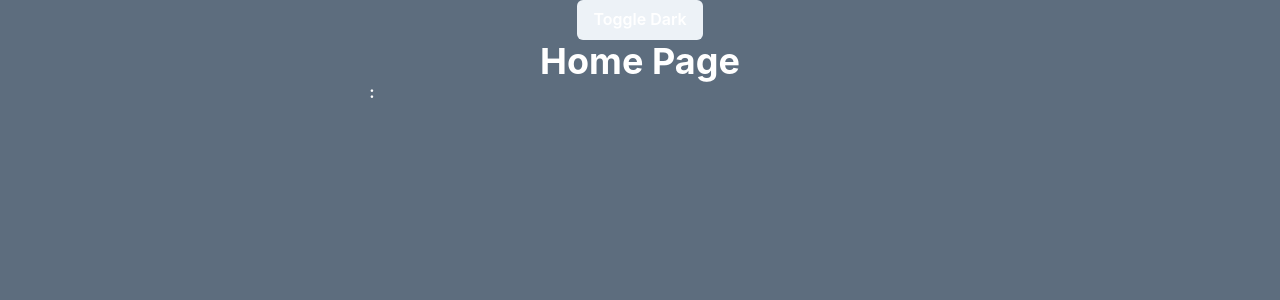
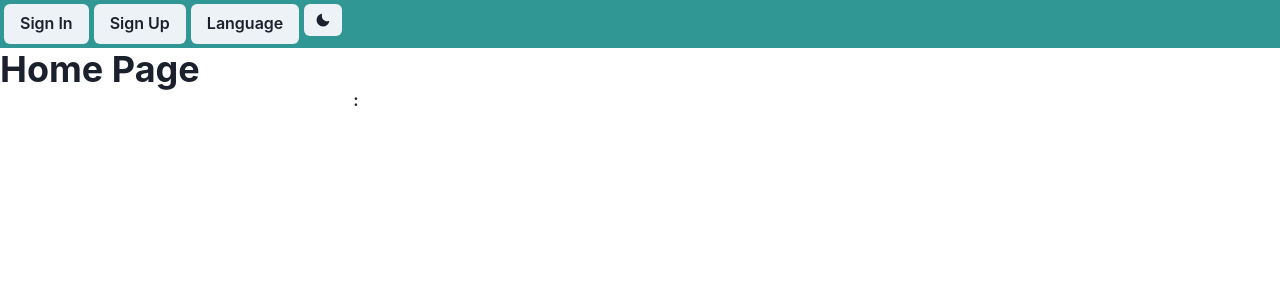
Before and after one commit to turkiBash/react-hook, a React (Create React App) app: page / in a window 1280 px wide. Shown: the top 300 px of the page. Built offline with nearby package versions, Linux system fonts and the light colour scheme; no server answers.

Commit message:
added navbar

```diff
--- a/package.json
+++ b/package.json
@@ -3,6 +3,7 @@
   "version": "0.1.0",
   "private": true,
   "dependencies": {
+    "@chakra-ui/icons": "^1.0.15",
     "@chakra-ui/react": "^1.6.6",
     "@emotion/react": "11",
     "@emotion/styled": "11",
--- a/src/App.js
+++ b/src/App.js
@@ -1,12 +1,9 @@
-import { Container } from "@chakra-ui/layout";
 import React from "react";
 import HomePage from "./pages/HomePage";
 
 const App = () => {
   return (
-    <Container centerContent color="brand">
       <HomePage />
-    </Container>
   );
 };
 
--- a/src/Theme/theme.js
+++ b/src/Theme/theme.js
@@ -1,25 +1,21 @@
-// theme.js
-import { extendTheme } from "@chakra-ui/react"
+import { mode } from "@chakra-ui/theme-tools"
 
+const Theme = {
+  global: (props) => ({
+    "body": {
+      fontFamily: "body",
+      color: mode("gray.800", "whiteAlpha.900")(props),
+      bg: mode("white", "gray.800")(props),
+      lineHeight: "base"
+    },
+    "*::placeholder": {
+      color: mode("gray.400", "whiteAlpha.400")(props),
+    },
+    "*, *::before, &::after": {
+      borderColor: mode("gray.200", "whiteAlpha.300")(props),
+      wordWrap: "break-word",
+    }
+  })
+}
 
-// Version 1: Using objects
-const theme = extendTheme({
-  styles: {
-    global: {
-      // styles for the `body`
-      body: {
-        bg: " #5d6d7e ",
-        color: "white",
-      },
-      // styles for the `a`
-      a: {
-        color: "teal.500",
-        _hover: {
-          textDecoration: "underline",
-        },
-      },
-    },
-  },
-})
-
-export default theme
+export default Theme
--- /dev/null
+++ b/src/components/Navbar.js
@@ -0,0 +1,27 @@
+import { Button, Flex, useColorMode } from "@chakra-ui/react";
+import { MoonIcon, SunIcon } from "@chakra-ui/icons";
+import React from "react";
+
+const Navbar = () => {
+  const { colorMode, toggleColorMode } = useColorMode();
+  return (
+    <Flex
+      direction="row"
+      bgColor="teal.500"
+      width="100%"
+      justifyContent="flex-start"
+      alignContent="space-between"
+    >
+      <Flex m="1" gridGap="5px">
+        <Button>Sign In</Button>
+        <Button>Sign Up</Button>
+        <Button>Language</Button>
+        <Button size="sm" onClick={toggleColorMode}>
+          {colorMode === "light" ? <MoonIcon /> : <SunIcon />}
+        </Button>
+      </Flex>
+    </Flex>
+  );
+};
+
+export default Navbar;
--- a/src/index.js
+++ b/src/index.js
@@ -1,22 +1,17 @@
-import { ChakraProvider, ColorModeScript, extendTheme } from "@chakra-ui/react";
-import theme from "./Theme/theme";
+import { ChakraProvider } from "@chakra-ui/react";
+
 import React from "react";
 import ReactDOM from "react-dom";
 import App from "./App";
 
-const config = {
-  initialColorMode: "light",
-  useSystemColorMode: false,
-};
-
-const color = extendTheme({
-  config,
-});
+// const config = {
+//   initialColorMode: "light",
+//   useSystemColorMode: false,
+// };
 
 ReactDOM.render(
   <React.StrictMode>
-    <ChakraProvider theme={theme} darkMode={color.config}>
-      <ColorModeScript initialColorMode={color.config.initialColorMode} />
+    <ChakraProvider>
       <App />
     </ChakraProvider>
   </React.StrictMode>,
--- a/src/pages/HomePage.js
+++ b/src/pages/HomePage.js
@@ -1,18 +1,16 @@
 import { Heading } from "@chakra-ui/layout";
-import { Button, useColorMode } from "@chakra-ui/react";
 import React from "react";
 import Posts from "../components/Posts";
+import Navbar from "../components/Navbar";
 
 const HomePage = () => {
-  const { colorMode, toggleColorMode } = useColorMode()
+
   return (
-    <>
-      <Button onClick={toggleColorMode}>
-        Toggle {colorMode === "light" ? "Dark" : "Light"}
-      </Button>
+    <div>
+      <Navbar />
       <Heading as="h1">Home Page</Heading>
       <Posts />
-    </>
+    </div>
   );
 };
 
```
Also changed, not shown: 1 other file (tests, documents, lock files or other folders).
